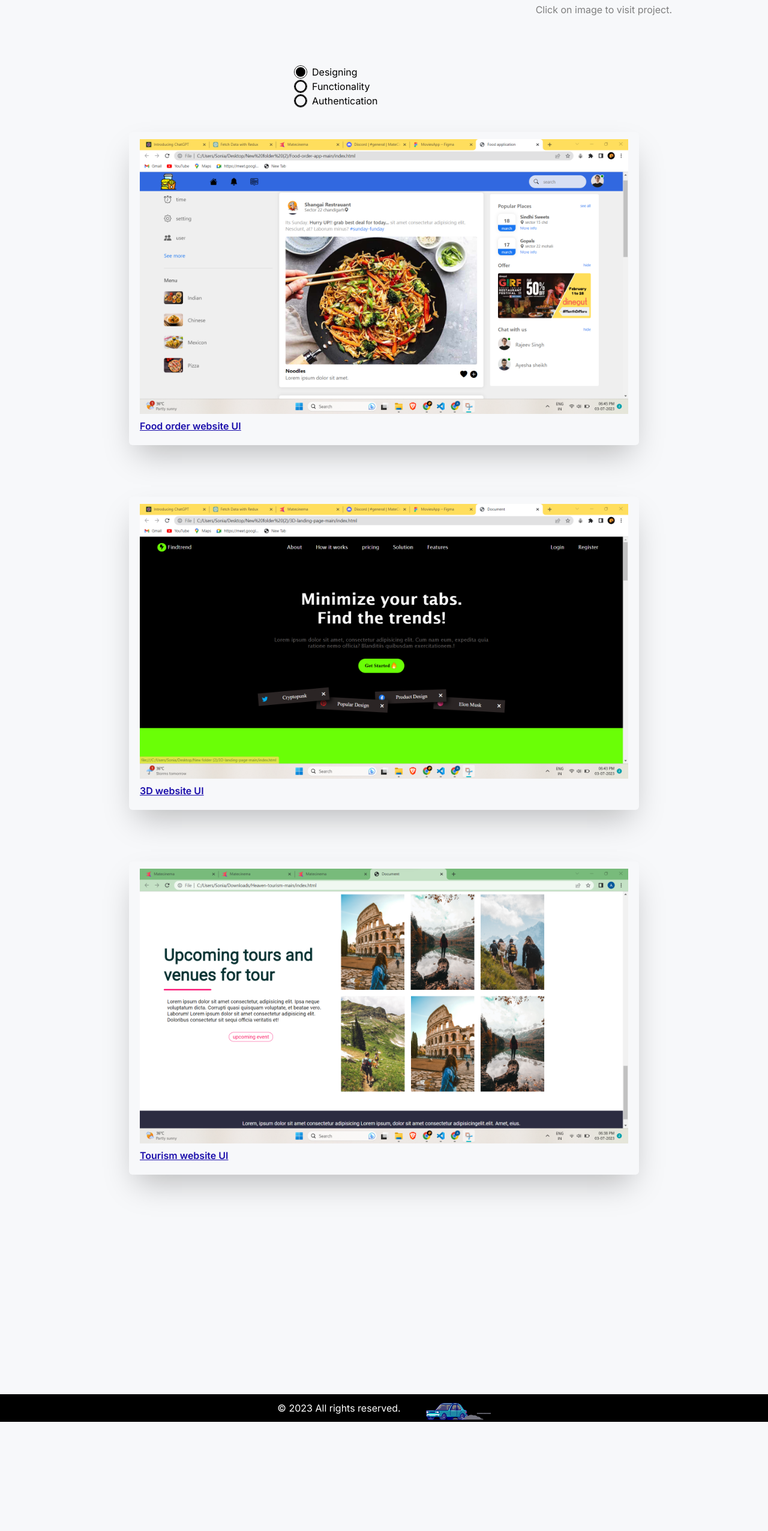
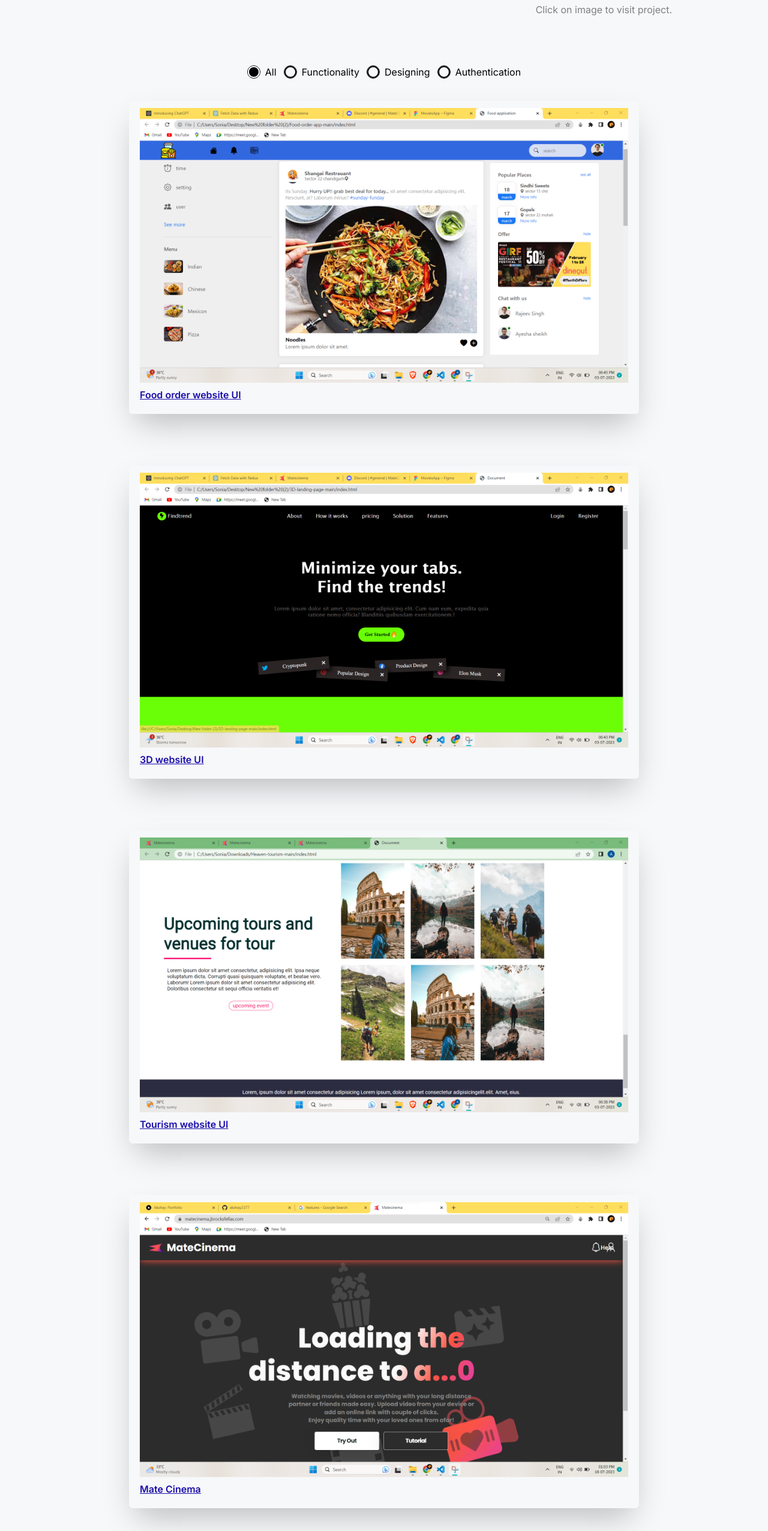
Before and after one commit to akshay3377/Portfolio-2023, a Next.js app: page /portfolio in a window 1280 px wide. Shown: the part 214-2766 px from the top of the page at 60% size. Before the commit the page ends 2584 px from the top, so only its background shows below. Built offline with nearby package versions, Linux system fonts and the light colour scheme.

Commit message:
fix selection issue

```diff
--- a/src/components/features/portfolio/index.js
+++ b/src/components/features/portfolio/index.js
@@ -8,68 +8,67 @@ import work4 from "../../../../public/images/work4.png";
 import work5 from "../../../../public/images/work5.png";
 import { motion } from "framer-motion";
 import { useState } from "react";
-import Select from "react-select";
 import RadioButton from "@/components/child/atom/radioButton";
 
 const data = [
   {
-    id: 1,
     value: "Designing",
-    label: "Designing",
-    results: [
-      {
+    results: {
       title: "Food order website UI",
       image: work3,
       link: "https://food-app-xi-fawn.vercel.app/",
     },
+  },
   {
+    value: "Designing",
+    results: {
       title: "3D website UI",
       image: work4,
       link: "https://3-d-app-akshaysaga777.vercel.app/",
     },
+  },
   {
+    value: "Designing",
+    results: {
       title: "Tourism website UI",
       image: work5,
       link: "https://tourism-app-rho.vercel.app/",
     },
-    ],
   },
+
   {
-    id: 2,
     value: "Functionality",
-    label: "Functionality",
-    results: [
-      {
+    results: {
       title: "Mate Cinema",
       image: work2,
       link: "https://matecinema.jbrocksfellas.com/",
     },
-    ],
   },
   {
-    id: 3,
+    id: 5,
     value: "Authentication",
-    label: "Authentication",
-    results: [
-      {
+    results: {
       title: "Instagram Clone",
       image: work1,
       link: "https://instagram-clone-irjb.vercel.app/?vercelToolbarCode=jrcV5XOTFKC6VBr",
     },
-    ],
   },
 ];
 
 const PortfolioSection = () => {
-  const [portfolioType, setPortfolioType] = useState(data[0].results);
-
-  const [selectedOption, setSelectedOption] = useState(data[0].value);
+  const [portfolioType, setPortfolioType] = useState(data);
+  const [selectedOption, setSelectedOption] = useState("All");
 
   const handleRadioChange = (option) => {
+    if (option === "All") {
+      const find = data?.filter((item) => item.value !== "All");
       setSelectedOption(option);
-
-    const find = data.find((item) => item.value === option);
-    setPortfolioType(find?.results);
+      setPortfolioType(find);
+    } else {
+      setSelectedOption(option);
+      const find = data.filter((item) => item.value === option);
+      setPortfolioType(find);
+    }
   };
 
   return (
@@ -103,16 +102,21 @@ const PortfolioSection = () => {
                 Click on image to visit project.
               </span>
             </div>
-            <div className="my-[40px]  w-[300px] mx-auto text-center">
+            <div className=" flex flex-wrap justify-center items-center   gap-3 mb-[36px] ">
               <RadioButton
-                label="Designing"
-                checked={selectedOption === "Designing"}
-                onChange={() => handleRadioChange("Designing")}
+                label="All"
+                checked={selectedOption === "All"}
+                onChange={() => handleRadioChange("All")}
               />
               <RadioButton
                 label="Functionality"
                 checked={selectedOption === "Functionality"}
                 onChange={() => handleRadioChange("Functionality")}
+              />
+              <RadioButton
+                label="Designing"
+                checked={selectedOption === "Designing"}
+                onChange={() => handleRadioChange("Designing")}
               />
               <RadioButton
                 label="Authentication"
@@ -150,16 +154,16 @@ const PortfolioSection = () => {
                     <a href={portfolio.link} target="_blank">
                       <Image
                         className=" w-[100%] hover:scale-125 transition-all duration-500 cursor-pointer z-50"
-                        src={portfolio.image}
-                        alt={portfolio.title}
+                        src={portfolio?.results?.image}
+                        alt={portfolio?.results?.title}
                       />
                     </a>
                     <a
-                      href={portfolio.link}
+                      href={portfolio?.results?.link}
                       target="_blank"
                       className=" inline-block my-[8px] text-blue underline font-[600] text-[16px] "
                     >
-                      {portfolio.title}
+                      {portfolio?.results?.title}
                     </a>
                   </div>
                 </motion.div>
```
Also changed, not shown: src/components/child/atom/radioButton.js (+0 -34 lines). Lines whose indentation alone changed are shown as unchanged.
